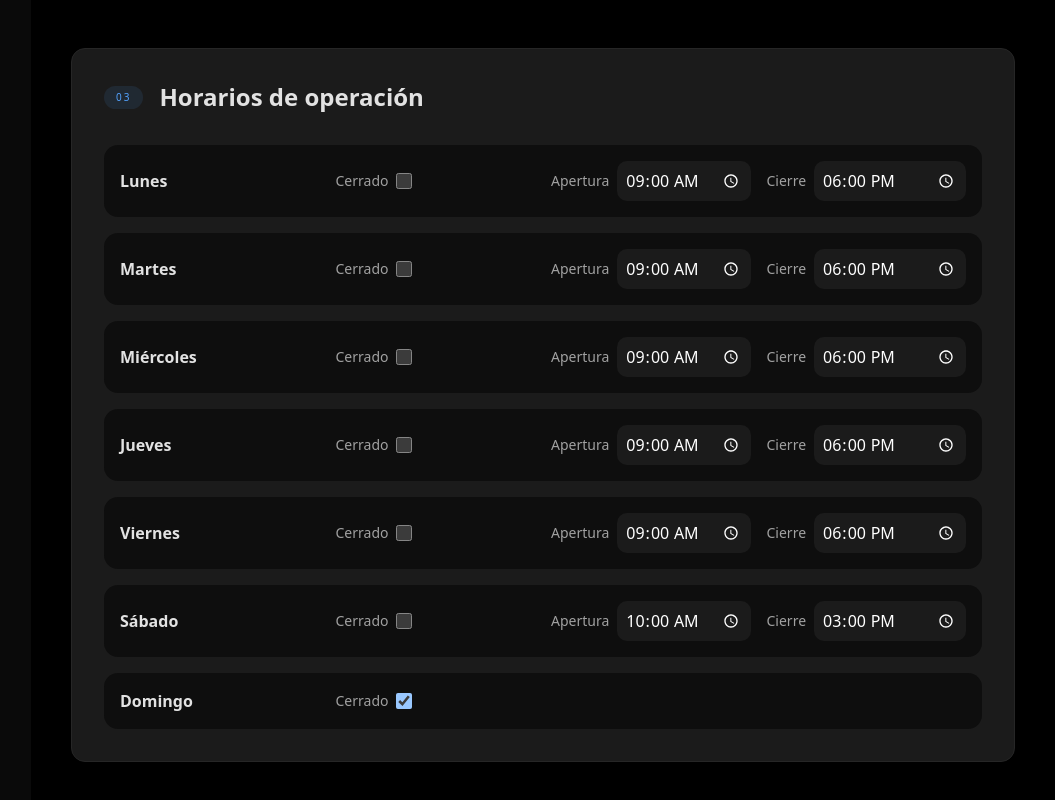
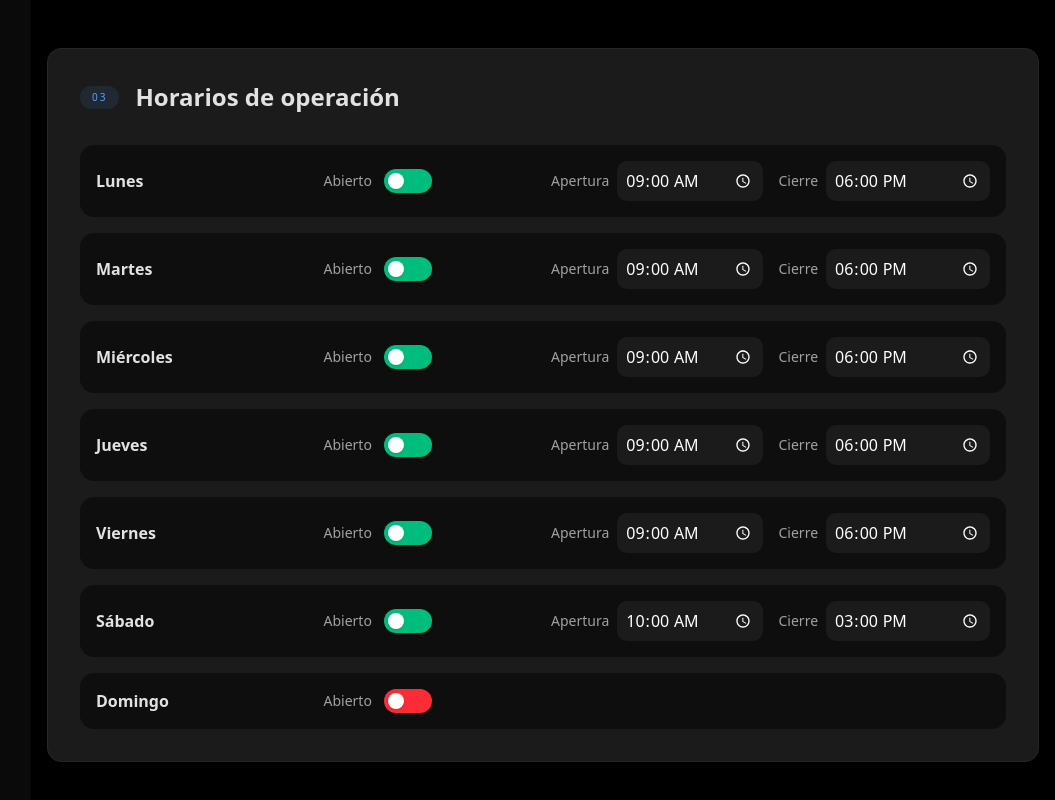
Before and after one commit to strackerfoxx/CRM_Frontend, a Next.js app: page /main/settings in a window 1280 px wide. Shown: the part 916-1716 px from the top of the page, without its empty margins (225-1280 px from the left). Built offline with nearby package versions, Linux system fonts and the light colour scheme; no server answers; sample sign-in values are in the browser's storage.

Commit message:
checkbox to switch on open day

```diff
--- a/src/components/SettingsComponent.jsx
+++ b/src/components/SettingsComponent.jsx
@@ -156,7 +156,7 @@ export default function SettingsComponent() {
           </div>
         </div>
 
-        <div className="px-4 sm:px-10 py-10 sm:py-12 max-w-5xl mx-auto space-y-10 sm:space-y-14 rounded-2xl">
+        <div className="px-4 py-10 sm:py-12 mx-auto space-y-10 sm:space-y-14 rounded-2xl">
           <Section title="Información básica" index="01" className="rounded-xl">
             <div className="grid grid-cols-1 sm:grid-cols-2 gap-4 sm:gap-6">
               <Input
@@ -230,14 +230,19 @@ export default function SettingsComponent() {
                   <div key={key} className="grid grid-cols-1 sm:grid-cols-4 gap-4 items-center bg-[#0e0e0e] p-4 rounded-xl">
                     <div className="font-semibold">{label}</div>
 
-                    <div className="flex items-center gap-2">
-                        <label className="text-sm text-neutral-400">Cerrado</label>
+                    <div className="flex items-center gap-3">
+                      <span className="text-sm text-neutral-400">Abierto</span>
+                      <label className="relative inline-flex items-center cursor-pointer">
                         <input
-                            type="checkbox"
-                            checked={daySchedule.closed}
-                            onChange={e => handleBusinessHourChange(key, 'closed', e.target.checked)}
-                            className="w-4 h-4"
+                          type="checkbox"
+                          checked={daySchedule.closed}
+                          onChange={e => handleBusinessHourChange(key, 'closed', e.target.checked)}
+                          className="sr-only peer"
                         />
+                        <div className="w-12 h-6 rounded-full bg-emerald-500  transition-colors duration-200 peer-checked:bg-red-500">
+                          <div className="absolute top-1 left-1 h-4 w-4 rounded-full bg-white shadow transition-transform duration-200 peer-checked:translate-x-6" />
+                        </div>
+                      </label>
                     </div>
 
                     {!daySchedule.closed && (
```
